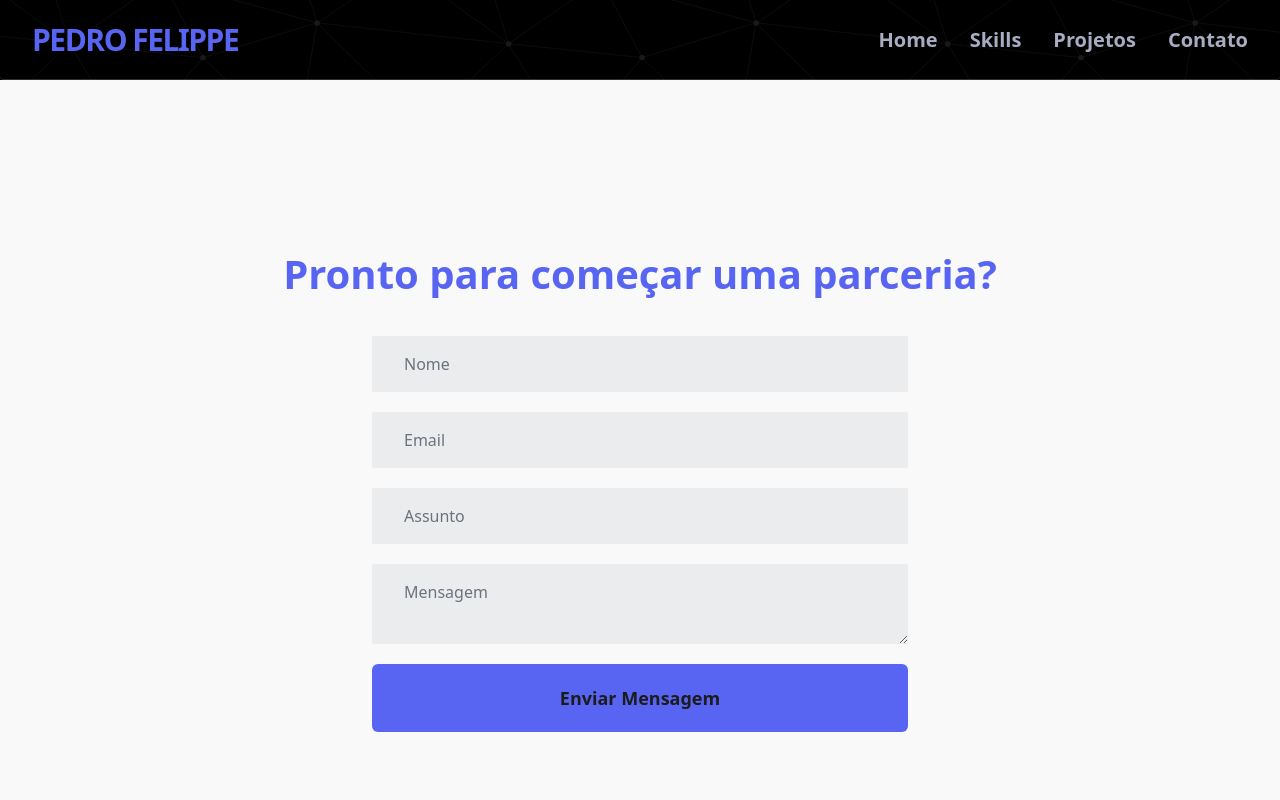
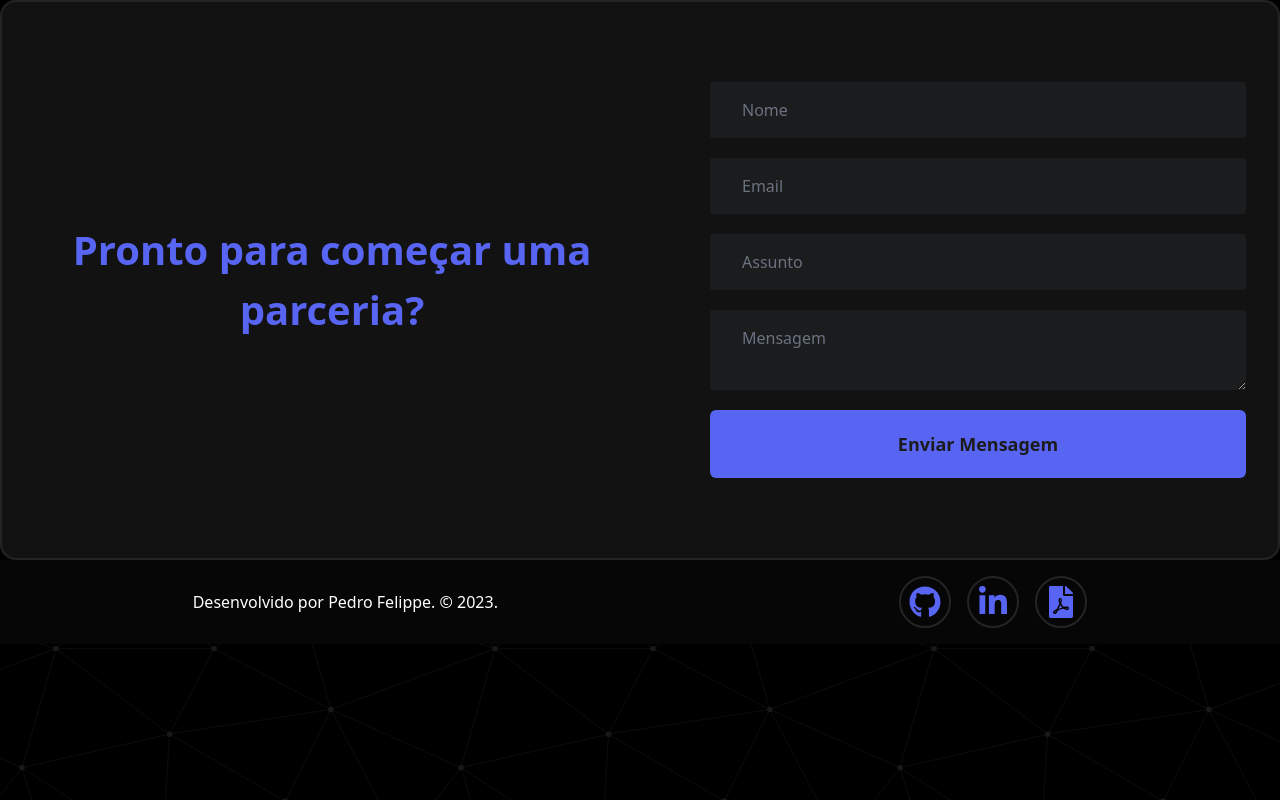
Before and after one commit to pefelippe/Portfolio, a Next.js app: page /Contact in a window 1280 px wide. Built offline with nearby package versions, Linux system fonts and the light colour scheme.

Commit message:
refactor: mais um refactor de design

```diff
--- a/pages/Contact.tsx
+++ b/pages/Contact.tsx
@@ -11,17 +11,10 @@ function Contact({}: IProps) {
     <motion.div
       id="contact"
       className="relative  gap-4
-      flex flex-col items-center justify-center h-fit
-      text-center bg-[#f9f9f9] min-h-screen snap-center"
+      flex flex-col xl:flex-row items-center justify-center h-fit
+      text-center  py-20 snap-center  border-2 border-[#242424]  bg-[#121212]  rounded-2xl  max-w-7xl mx-auto"
     >
-      <motion.div
-        initial={{ opacity: 0 }}
-        animate={{ opacity: 1 }}
-        transition={{ duration: 1 }}
-        className="space-y-4 justify-center items-center mx-auto text-center py-4 w-full  "
-      >
-        <ContentTitle title="Pronto para começar uma parceria?" />
-      </motion.div>
+      <ContentTitle title="Pronto para começar uma parceria?" />
 
       <MessageForm name={""} email={""} subject={""} message={""} />
     </motion.div>
--- a/pages/_app.tsx
+++ b/pages/_app.tsx
@@ -27,9 +27,9 @@ export default function App({ Component, pageProps }: AppProps) {
 
       <Analytics />
 
-      <div className="snap-center ">
+      {/* <div className="snap-center ">
         <Header />
-      </div>
+      </div> */}
 
       <Component {...pageProps} />
 
--- a/pages/index.tsx
+++ b/pages/index.tsx
@@ -8,7 +8,7 @@ import Projects from "./../src/content/Projects";
 
 export default function Home() {
   return (
-    <div className=" space-y-20 md:space-y-32 pt-8 md:pt-32  ">
+    <div className=" space-y-10 md:space-y-20 py-20 md:py-40  ">
       <Hero />
       <About />
       <Skills />
--- a/src/components/Footer.tsx
+++ b/src/components/Footer.tsx
@@ -13,7 +13,7 @@ function Footer({}: Props) {
   const year = new Date().getFullYear();
 
   return (
-    <footer className="py-4  h-fit flex justify-center items-center mx-auto  max-xl:px-6  bg-[#060606] text-[#fff]  border-t-[1px] border-[#303030]">
+    <footer className="py-4  h-fit flex justify-center items-center mx-auto  max-xl:px-6  bg-[#060606] text-[#fff] ">
       <div className="w-full gap-4 flex  justify-around items-center max-sm:flex-col">
         <span className="">Desenvolvido por Pedro Felippe. © {year}.</span>
         <div className="flex gap-4 justify-center">
--- a/src/content/Hero.tsx
+++ b/src/content/Hero.tsx
@@ -8,8 +8,8 @@ export default function Hero() {
   return (
     <motion.div
       className="relative px-6 gap-4 mx-auto  w-screen snap-center
-      flex flex-col items-center justify-center h-fit  md:flex-row min-h-[50vh]
-      text-center  shadow-md text-[#fff]"
+      flex flex-col items-center justify-center h-fit  py-20
+      text-center shadow-md text-[#fff]"
     >
       <motion.div
         initial={{ y: 25, opacity: 0 }}
@@ -55,7 +55,7 @@ export default function Hero() {
           Web Developer
         </p>
 
-        <div className="w-full mt-4 flex flex-col max-sm:gap-3 gap-6 sm:flex-row items-center justify-center text-lg max-sm:px-8 font-semibold">
+        {/* <div className="w-full mt-4 flex flex-col max-sm:gap-3 gap-6 sm:flex-row items-center justify-center text-lg max-sm:px-8 font-semibold">
           <Link
             href="#projects"
             target=""
@@ -75,7 +75,7 @@ export default function Hero() {
           >
             <span> Entre em contato </span>
           </Link>
-        </div>
+        </div> */}
       </motion.div>
     </motion.div>
   );
--- a/src/content/Projects.tsx
+++ b/src/content/Projects.tsx
@@ -67,7 +67,7 @@ function Projects() {
         <AnimatedBtn
           href="https://github.com/pefelippe?tab=repositories"
           target="_blank"
-          className="flex w-fit  mx-auto gap-2 items-center text-lg font-semibold text-center p-4 px-  border-2 rounded-full  text-[#5865f2] transition-all "
+          className="flex w-fit  mx-auto gap-2 items-center text-lg font-semibold text-center p-4 px-6  border-2 rounded-full  text-[#5865f2] transition-all "
         >
           <span>Repositórios no GitHub</span>
         </AnimatedBtn>
```
